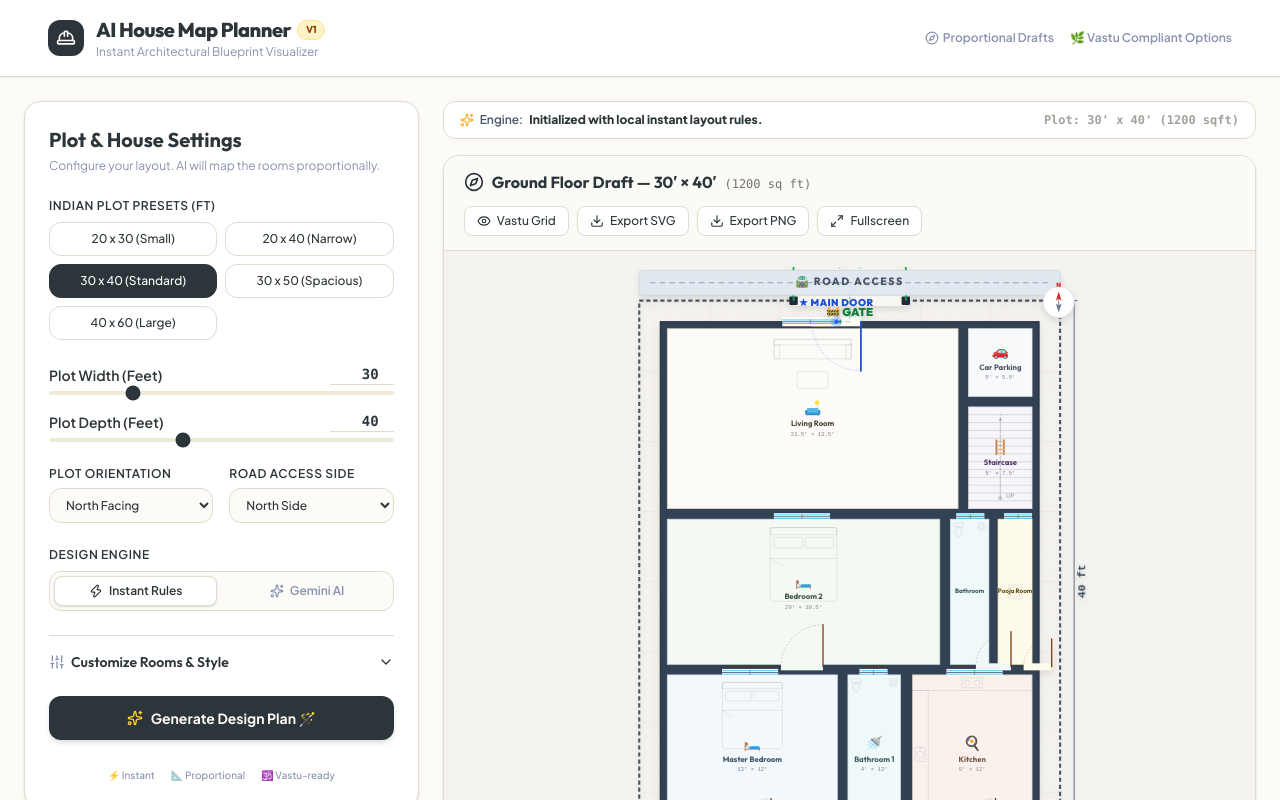
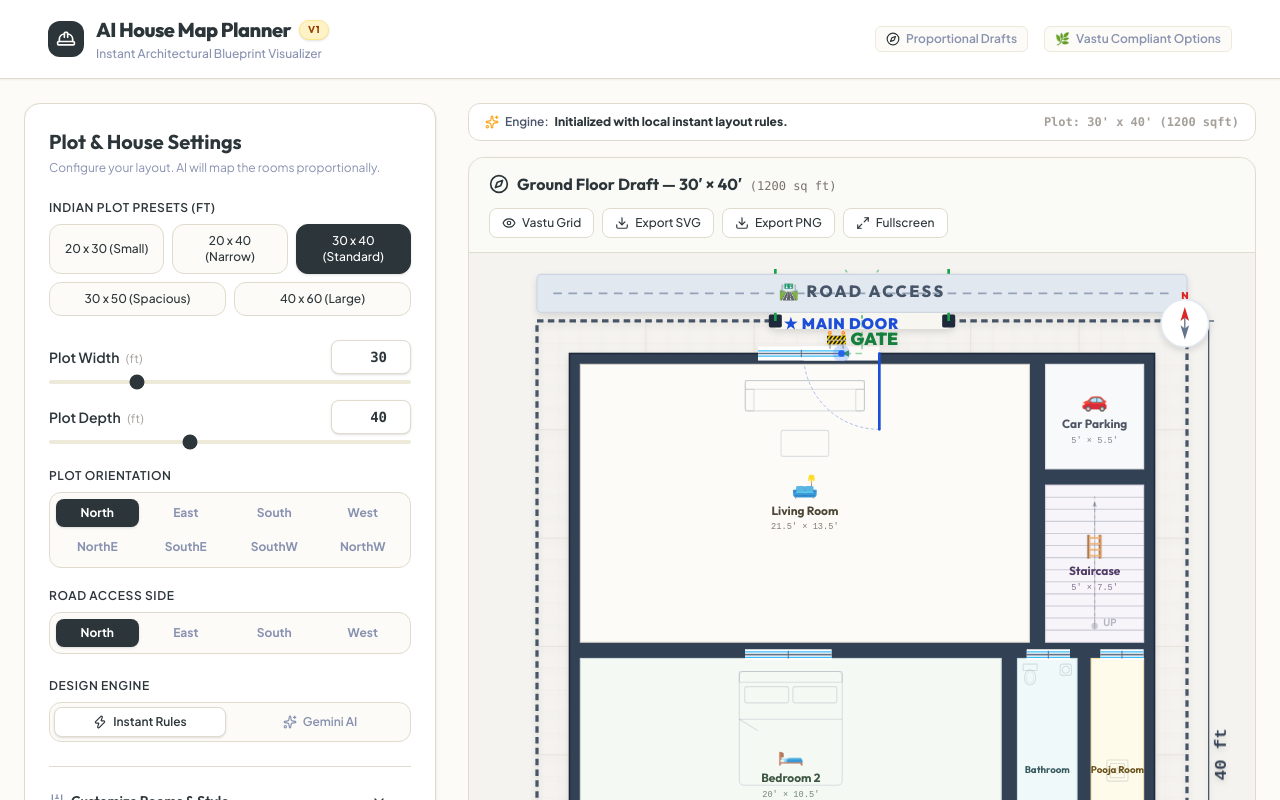
Before and after one commit to itsrajaniket/aihouseplanner, a Next.js app: page / in a window 1280 px wide. Shown: the top 800 px of the page. Built offline with nearby package versions, Linux system fonts and the light colour scheme.

Commit message:
feat: implement house plan generator UI with floor switching and AI-assisted layout rendering

```diff
--- a/app/page.tsx
+++ b/app/page.tsx
@@ -183,41 +183,43 @@ export default function Home() {
   const layout = floors[activeFloor];
 
   return (
-    <div className="flex-1 bg-[#fcfbf7] text-[#2c3539] flex flex-col font-sans">
+    <div className="flex-1 lg:h-screen bg-[#fcfbf7] text-[#2c3539] flex flex-col font-sans lg:overflow-hidden">
       {/* Top Banner Navigation */}
-      <header className="border-b border-[#e0dbcd] bg-white py-4 px-6 md:px-12 flex justify-between items-center shadow-xs">
+      <header className="border-b border-[#e0dbcd] bg-white shadow-xs">
+        <div className="max-w-[1440px] mx-auto w-full py-4 px-6 md:px-12 flex justify-between items-center">
           <div className="flex items-center gap-3">
             <div className="bg-[#2c3539] p-2 rounded-xl text-[#fdfbf7]">
               <HardHat className="w-5 h-5" />
             </div>
             <div>
-            <h1 className="font-extrabold text-lg md:text-xl font-outfit tracking-tight text-[#2c3539] flex items-center gap-1.5">
+              <h1 className="font-extrabold text-lg md:text-xl font-outfit tracking-tight text-[#2c3539] flex items-center gap-2">
                 AI House Map Planner
-              <span className="text-[10px] bg-amber-100 text-amber-800 border border-amber-200 px-2 py-0.5 rounded-full font-bold">V1</span>
+                <span className="text-[10px] bg-amber-100 text-amber-800 border border-amber-200 px-2 py-0.5 rounded-full font-bold uppercase tracking-wider shadow-sm">V1</span>
               </h1>
-            <p className="text-[10px] md:text-xs text-[#8892b0]">Instant Architectural Blueprint Visualizer</p>
+              <p className="text-[10px] md:text-xs text-[#8892b0] font-medium mt-0.5">Instant Architectural Blueprint Visualizer</p>
             </div>
           </div>
 
           <div className="flex items-center gap-4 text-xs font-semibold text-[#8892b0] hidden sm:flex">
-          <span className="flex items-center gap-1">
-            <Compass className="w-3.5 h-3.5" /> Proportional Drafts
+            <span className="flex items-center gap-1.5 bg-[#fcfbf7] px-2.5 py-1 rounded-md border border-[#eeeada]">
+              <Compass className="w-3.5 h-3.5 text-[#2c3539]" /> Proportional Drafts
             </span>
-          <span className="flex items-center gap-1">
-            🌿 Vastu Compliant Options
+            <span className="flex items-center gap-1.5 bg-[#fcfbf7] px-2.5 py-1 rounded-md border border-[#eeeada]">
+              <span className="text-[#2c3539]">🌿</span> Vastu Compliant Options
             </span>
+          </div>
         </div>
       </header>
 
       {/* Main Content Area */}
-      <main className="flex-1 grid grid-cols-1 lg:grid-cols-12 gap-6 p-4 md:p-6 lg:p-6 max-w-[1440px] mx-auto w-full">
-        {/* Left Side: Form (4 cols on large screens) */}
-        <section className="lg:col-span-4 h-fit">
+      <main className="flex-1 flex flex-col lg:flex-row gap-6 p-4 md:p-6 lg:p-6 max-w-[1440px] mx-auto w-full lg:min-h-0 lg:overflow-hidden">
+        {/* Left Side: Form */}
+        <section className="w-full lg:w-[380px] xl:w-[420px] shrink-0 lg:h-full lg:overflow-y-auto lg:pr-2 pb-4 lg:pb-0 custom-scrollbar lg:min-h-0">
           <InputForm onSubmit={handleGenerate} isLoading={isLoading} lockedEngine={lockedEngine} />
         </section>
 
-        {/* Right Side: Visual SVG & Metadata (8 cols on large screens) */}
-        <section className="lg:col-span-8 flex flex-col gap-4 h-full">
+        {/* Right Side: Visual SVG & Metadata */}
+        <section className="flex-1 flex flex-col gap-4 lg:h-full lg:min-h-0 lg:overflow-hidden">
           {layout ? (
             <>
               {/* Generation Indicator Badge */}
@@ -255,7 +257,7 @@ export default function Home() {
               )}
 
               {/* Main SVG Floor Plan */}
-              <div className="flex-1">
+              <div className="flex-1 lg:min-h-0 flex flex-col">
                 <FloorPlanCanvas
                   layout={layout}
                   orientation={inputs.orientation}
@@ -265,24 +267,33 @@ export default function Home() {
               </div>
             </>
           ) : (
-            <div className="flex-1 flex flex-col items-center justify-center bg-white border border-dashed border-[#e0dbcd] rounded-2xl p-12 text-center">
+            <div
+              className="flex-1 flex flex-col items-center justify-center bg-[#fdfbf7] border border-[#e0dbcd] rounded-2xl p-12 text-center overflow-hidden relative shadow-inner"
+              style={{
+                backgroundImage: 'radial-gradient(#d5d1c3 1px, transparent 1px)',
+                backgroundSize: '24px 24px'
+              }}
+            >
+              <div className="absolute inset-0 bg-gradient-to-b from-white/40 to-transparent pointer-events-none" />
+              <div className="bg-white/90 p-6 rounded-2xl backdrop-blur-sm border border-[#e0dbcd] shadow-sm flex flex-col items-center relative z-10">
                 <svg className="animate-spin h-8 w-8 text-[#2c3539] mb-4" fill="none" viewBox="0 0 24 24">
                   <circle className="opacity-25" cx="12" cy="12" r="10" stroke="currentColor" strokeWidth="4"></circle>
                   <path className="opacity-75" fill="currentColor" d="M4 12a8 8 0 018-8V0C5.373 0 0 5.373 0 12h4zm2 5.291A7.962 7.962 0 014 12H0c0 3.042 1.135 5.824 3 7.938l3-2.647z"></path>
                 </svg>
-              <h3 className="font-bold text-[#2c3539] font-outfit">Preparing Canvas</h3>
-              <p className="text-xs text-[#8892b0] mt-1">Sizing grid paper and configuring layouts...</p>
+                <h3 className="font-bold text-[#2c3539] font-outfit text-lg">Preparing Canvas</h3>
+                <p className="text-xs text-[#8892b0] mt-1 max-w-[200px]">Sizing grid paper and configuring layouts...</p>
+              </div>
             </div>
           )}
         </section>
       </main>
 
       {/* Footer */}
-      <footer className="border-t border-[#e0dbcd] bg-white py-4 px-6 text-center text-xs text-[#8892b0]">
-        <div className="max-w-7xl mx-auto flex flex-col sm:flex-row justify-between items-center gap-4">
-          <p>© {new Date().getFullYear()} AI House Map Planner. Built for Indian individual plot owners.</p>
-          <p className="flex items-center gap-1 justify-center">
-            <HelpCircle className="w-3.5 h-3.5" /> Purely for visualization. Not for immediate structural construction.
+      <footer className="border-t border-[#e0dbcd] bg-white py-6 px-6 text-center text-xs text-[#8892b0] mt-auto">
+        <div className="max-w-[1440px] mx-auto flex flex-col sm:flex-row justify-between items-center gap-4 px-0 md:px-6">
+          <p className="font-medium">© {new Date().getFullYear()} AI House Map Planner. Built for Indian individual plot owners.</p>
+          <p className="flex items-center gap-1.5 justify-center bg-[#fcfbf7] px-3 py-1.5 rounded-lg border border-[#eeeada]">
+            <HelpCircle className="w-3.5 h-3.5 text-amber-500" /> Purely for visualization. Not for immediate structural construction.
           </p>
         </div>
       </footer>
--- a/components/FloorPlanCanvas.tsx
+++ b/components/FloorPlanCanvas.tsx
@@ -1260,7 +1260,7 @@ export default function FloorPlanCanvas({
   };
 
   return (
-    <div className="flex flex-col bg-white rounded-2xl border border-[#E0DBCD] shadow-sm overflow-hidden h-[740px] md:h-[820px] lg:h-[880px] min-h-[640px]">
+    <div className="flex flex-col bg-white rounded-2xl border border-[#E0DBCD] shadow-sm overflow-hidden h-[60vh] min-h-[400px] lg:h-full lg:min-h-0 w-full">
       {/* ── Header Toolbar ───────────────────────────────────────────────── */}
       <div className="flex flex-wrap justify-between items-center gap-3 bg-[#FAFAF6] border-b border-[#E0DBCD] px-5 py-3.5 z-10 shrink-0">
         <div className="flex items-center gap-2">
@@ -1317,7 +1317,7 @@ export default function FloorPlanCanvas({
         <svg
           ref={svgRef}
           viewBox={`0 0 ${viewW} ${viewH}`}
-          className="w-full h-full drop-shadow-md select-none"
+          className="max-w-full max-h-full drop-shadow-md select-none"
         >
           {renderSVGContent()}
         </svg>
--- a/components/InputForm.tsx
+++ b/components/InputForm.tsx
@@ -94,7 +94,7 @@ export default function InputForm({ onSubmit, isLoading, lockedEngine }: InputFo
       {/* Preset Site Sizes */}
       <div className="flex flex-col gap-2">
         <label className="text-xs font-semibold text-[#2c3539] uppercase tracking-wider">Indian Plot Presets (ft)</label>
-        <div className="grid grid-cols-2 gap-2">
+        <div className="flex flex-wrap gap-2">
           {presets.map((p, idx) => {
             const isActive = p.w === lengthFt && p.h === breadthFt;
             return (
@@ -102,10 +102,10 @@ export default function InputForm({ onSubmit, isLoading, lockedEngine }: InputFo
                 key={idx}
                 type="button"
                 onClick={() => applyPreset(p.w, p.h)}
-                className={`px-3 py-2 text-xs border rounded-xl font-medium transition-all ${
+                className={`px-3 py-2 text-xs border rounded-xl font-medium transition-all flex-1 min-w-[100px] ${
                   isActive
-                    ? "bg-[#2c3539] text-white border-[#2c3539]"
-                    : "border-[#e0dbcd] hover:border-[#2c3539] hover:bg-[#fdfbf7] text-[#2c3539]"
+                    ? "bg-[#2c3539] text-white border-[#2c3539] shadow-sm"
+                    : "border-[#e0dbcd] bg-[#fcfbf7] hover:border-[#2c3539] hover:bg-white text-[#2c3539]"
                 }`}
               >
                 {p.label}
@@ -120,14 +120,14 @@ export default function InputForm({ onSubmit, isLoading, lockedEngine }: InputFo
         {/* Width Slider / Input */}
         <div className="flex flex-col gap-1.5">
           <div className="flex justify-between items-center">
-            <span className="text-sm font-semibold text-[#2c3539]">Plot Width (Feet)</span>
+            <span className="text-sm font-semibold text-[#2c3539]">Plot Width <span className="text-stone-400 font-normal text-xs ml-1">(ft)</span></span>
             <input
               type="number"
               min={15}
               max={100}
               value={lengthFt}
               onChange={(e) => setLengthFt(Math.max(15, Math.min(100, Number(e.target.value))))}
-              className="w-16 text-right font-mono text-sm font-bold border-b border-[#e0dbcd] focus:border-[#2c3539] outline-none text-[#2c3539]"
+              className="w-20 text-right font-mono text-sm font-bold border border-[#e0dbcd] rounded-lg px-2 py-1.5 focus:border-[#2c3539] focus:ring-1 focus:ring-[#2c3539] outline-none text-[#2c3539] bg-white transition-all shadow-sm"
             />
           </div>
           <input
@@ -143,14 +143,14 @@ export default function InputForm({ onSubmit, isLoading, lockedEngine }: InputFo
         {/* Height Slider / Input */}
         <div className="flex flex-col gap-1.5">
           <div className="flex justify-between items-center">
-            <span className="text-sm font-semibold text-[#2c3539]">Plot Depth (Feet)</span>
+            <span className="text-sm font-semibold text-[#2c3539]">Plot Depth <span className="text-stone-400 font-normal text-xs ml-1">(ft)</span></span>
             <input
               type="number"
               min={15}
               max={100}
               value={breadthFt}
               onChange={(e) => setBreadthFt(Math.max(15, Math.min(100, Number(e.target.value))))}
-              className="w-16 text-right font-mono text-sm font-bold border-b border-[#e0dbcd] focus:border-[#2c3539] outline-none text-[#2c3539]"
+              className="w-20 text-right font-mono text-sm font-bold border border-[#e0dbcd] rounded-lg px-2 py-1.5 focus:border-[#2c3539] focus:ring-1 focus:ring-[#2c3539] outline-none text-[#2c3539] bg-white transition-all shadow-sm"
             />
           </div>
           <input
@@ -165,37 +165,45 @@ export default function InputForm({ onSubmit, isLoading, lockedEngine }: InputFo
       </div>
 
       {/* Orientation & Road Access Side */}
-      <div className="grid grid-cols-2 gap-4">
-        <div className="flex flex-col gap-1.5">
+      <div className="flex flex-col gap-5">
+        <div className="flex flex-col gap-2">
           <label className="text-xs font-semibold text-[#2c3539] uppercase tracking-wider">Plot Orientation</label>
-          <select
-            value={orientation}
-            onChange={(e) => setOrientation(e.target.value)}
-            className="w-full bg-[#fcfbf7] border border-[#e0dbcd] rounded-xl px-3 py-2 text-xs font-medium text-[#2c3539] outline-none focus:border-[#2c3539] cursor-pointer"
-          >
-            <option value="North">North Facing</option>
-            <option value="East">East Facing</option>
-            <option value="South">South Facing</option>
-            <option value="West">West Facing</option>
-            <option value="Northeast">Northeast Facing</option>
-            <option value="Southeast">Southeast Facing</option>
-            <option value="Southwest">Southwest Facing</option>
-            <option value="Northwest">Northwest Facing</option>
-          </select>
+          <div className="grid grid-cols-4 gap-1.5 bg-[#fcfbf7] p-1.5 rounded-xl border border-[#e0dbcd]">
+            {["North", "East", "South", "West", "Northeast", "Southeast", "Southwest", "Northwest"].map((dir) => (
+              <button
+                key={dir}
+                type="button"
+                onClick={() => setOrientation(dir)}
+                className={`py-1.5 text-[10px] sm:text-xs font-bold rounded-lg transition-all ${
+                  orientation === dir
+                    ? "bg-[#2c3539] text-white shadow-sm"
+                    : "text-[#8892b0] hover:text-[#2c3539] hover:bg-white"
+                }`}
+              >
+                {dir.replace("east", "E").replace("west", "W")}
+              </button>
+            ))}
+          </div>
         </div>
 
-        <div className="flex flex-col gap-1.5">
+        <div className="flex flex-col gap-2">
           <label className="text-xs font-semibold text-[#2c3539] uppercase tracking-wider">Road Access Side</label>
-          <select
-            value={roadFacing}
-            onChange={(e) => setRoadFacing(e.target.value)}
-            className="w-full bg-[#fcfbf7] border border-[#e0dbcd] rounded-xl px-3 py-2 text-xs font-medium text-[#2c3539] outline-none focus:border-[#2c3539] cursor-pointer"
-          >
-            <option value="North">North Side</option>
-            <option value="East">East Side</option>
-            <option value="South">South Side</option>
-            <option value="West">West Side</option>
-          </select>
+          <div className="grid grid-cols-4 gap-1.5 bg-[#fcfbf7] p-1.5 rounded-xl border border-[#e0dbcd]">
+            {["North", "East", "South", "West"].map((side) => (
+              <button
+                key={side}
+                type="button"
+                onClick={() => setRoadFacing(side)}
+                className={`py-1.5 text-xs font-bold rounded-lg transition-all ${
+                  roadFacing === side
+                    ? "bg-[#2c3539] text-white shadow-sm"
+                    : "text-[#8892b0] hover:text-[#2c3539] hover:bg-white"
+                }`}
+              >
+                {side}
+              </button>
+            ))}
+          </div>
         </div>
       </div>
 
@@ -256,7 +264,7 @@ export default function InputForm({ onSubmit, isLoading, lockedEngine }: InputFo
         <button
           type="button"
           onClick={() => setShowAdvanced(!showAdvanced)}
-          className="flex justify-between items-center w-full text-left font-semibold text-sm text-[#2c3539] font-outfit"
+          className="flex justify-between items-center w-full text-left font-semibold text-sm text-[#2c3539] font-outfit px-3 py-2 -mx-3 rounded-lg hover:bg-[#fdfbf7] transition-colors"
         >
           <span className="flex items-center gap-1.5">
             <Sliders className="w-4 h-4 text-[#8892b0]" />
@@ -446,7 +454,7 @@ export default function InputForm({ onSubmit, isLoading, lockedEngine }: InputFo
       <button
         type="submit"
         disabled={isLoading}
-        className="w-full mt-auto py-3 bg-[#2c3539] hover:bg-[#1a2022] text-[#fdfbf7] font-bold rounded-xl text-sm flex items-center justify-center gap-2 transition-all cursor-pointer shadow-md active:scale-95 disabled:opacity-50"
+        className="w-full mt-auto py-3.5 bg-[#2c3539] hover:bg-[#1a2022] text-[#fdfbf7] font-bold rounded-xl text-base flex items-center justify-center gap-2 transition-all cursor-pointer shadow-md active:scale-95 disabled:opacity-50"
       >
         {isLoading ? (
           <>
@@ -458,20 +466,20 @@ export default function InputForm({ onSubmit, isLoading, lockedEngine }: InputFo
           </>
         ) : (
           <>
-            <Sparkles className="w-4 h-4 text-amber-300" />
-            Generate Design Plan 🪄
+            <Sparkles className="w-5 h-5 text-amber-300" />
+            Generate Design Plan
           </>
         )}
       </button>
 
-      <div className="flex justify-center gap-4 mt-1">
+      <div className="flex justify-center gap-2 mt-1">
         {[
           { icon: "⚡", label: "Instant" },
           { icon: "📐", label: "Proportional" },
           { icon: "🕉️", label: "Vastu-ready" },
         ].map((badge) => (
-          <span key={badge.label} className="flex items-center gap-1 text-[10px] text-[#8892b0] font-medium">
-            {badge.icon} {badge.label}
+          <span key={badge.label} className="flex items-center gap-1.5 px-2.5 py-1 bg-[#fcfbf7] border border-[#eeeada] rounded-full text-[10px] text-[#4c566a] font-bold shadow-sm">
+            <span>{badge.icon}</span> {badge.label}
           </span>
         ))}
       </div>
```
Also changed, not shown: 1 other file (tests, documents, lock files or other folders). Lines whose indentation alone changed are shown as unchanged.
